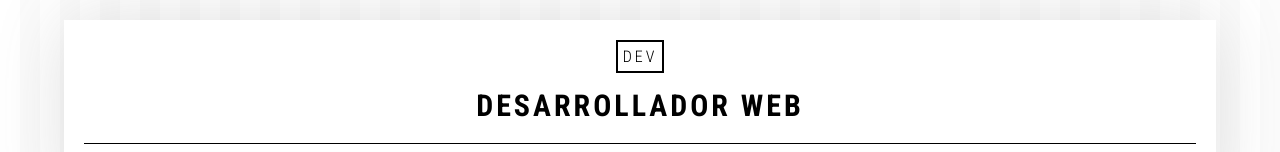
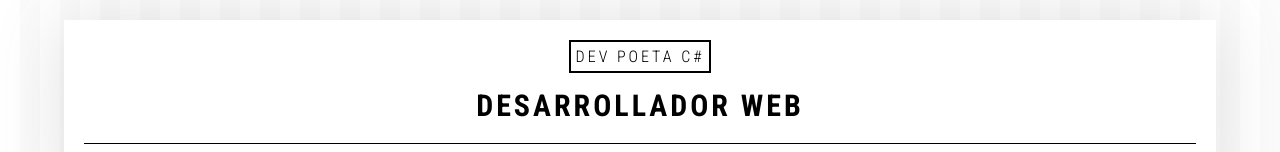
Before and after one commit to joseangel19999/DebWebApp, a plain HTML site: page index.html in a window 1280 px wide. Shown: the top 152 px of the page. Drawn offline with Linux system fonts and the light colour scheme.

Commit message:
modificacion en titulo

```diff
--- a/index.html
+++ b/index.html
@@ -14,7 +14,7 @@
     <div class="contenedor">
         <header class="header">
             <div class="logo">
-                <p class="iniciales-logo">DEV</p>
+                <p class="iniciales-logo">DEV POETA C#</p>
                 <h1>Desarrollador web</h1>
             </div>
             <nav class="menu">
```
